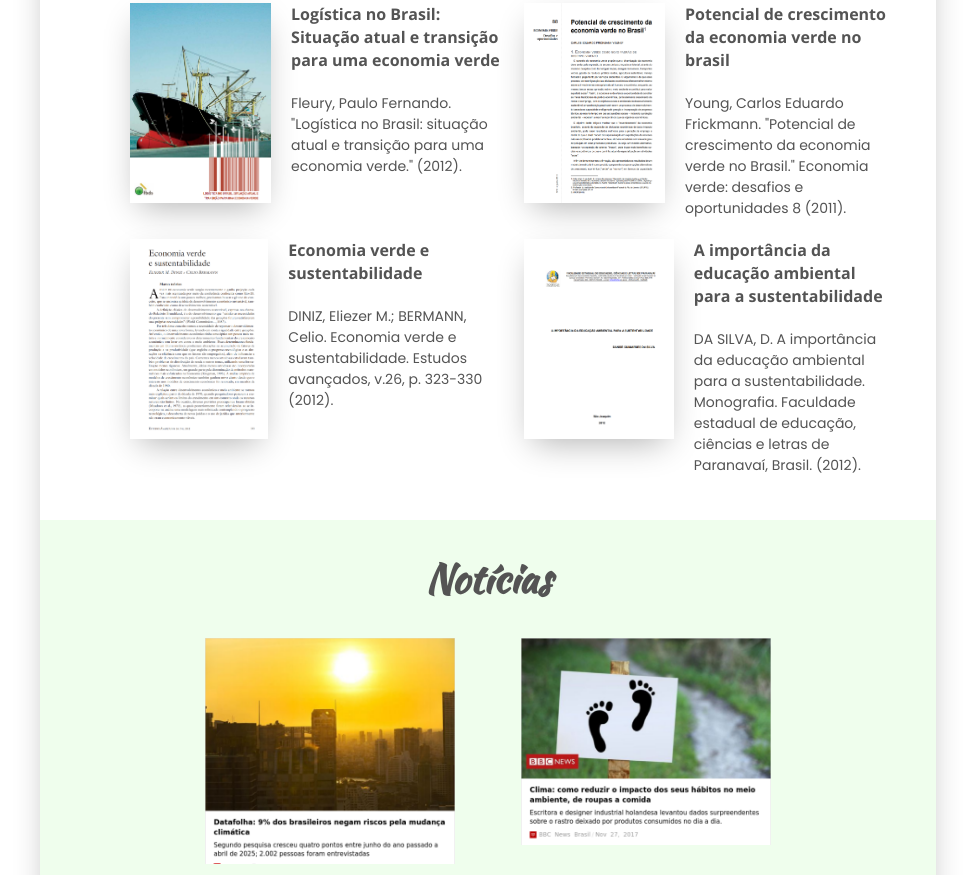
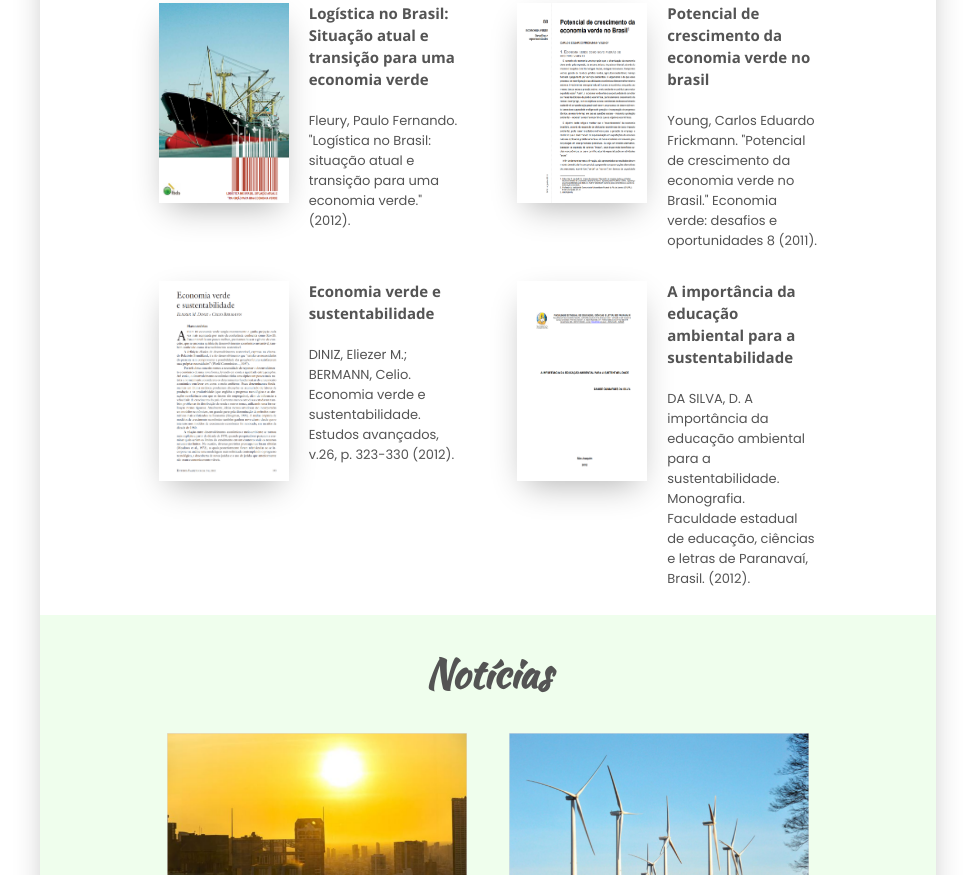
Before and after one commit to greenglister/greenglister, a plain HTML site: page blog.html in a window 1280 px wide. Shown: the part 1530-2405 px from the top of the page, without its empty margins (152-1127 px from the left). Drawn offline with nearby package versions, Linux system fonts and the light colour scheme.

Commit message:
media query blog

```diff
--- a/blog.html
+++ b/blog.html
@@ -116,15 +116,15 @@
                 </div>
 
                 <div class="noticia">
-                    <a href="https://www.bbc.com/portuguese/geral-42005695" target="_blank"><img src="imgs/noticias/n1.png" alt="noticia1" class="img-noticia"></a>
-                </div>
-
-                <div class="noticia">
                     <a href="https://www.bbc.com/portuguese/geral-42005695" target="_blank"><img src="imgs/noticias/n3.png" alt="noticia3" class="img-noticia"></a>
                 </div>
 
                 <div class="noticia">
                     <a href="https://www.bbc.com/portuguese/geral-42005695" target="_blank"><img src="imgs/noticias/n4.png" alt="noticia4" class="img-noticia"></a>
+                </div>
+
+                <div class="noticia">
+                    <a href="https://www.bbc.com/portuguese/geral-42005695" target="_blank"><img src="imgs/noticias/n1.png" alt="noticia1" class="img-noticia"></a>
                 </div>
             </div>
         </section>
--- a/styles/blog.css
+++ b/styles/blog.css
@@ -171,10 +171,8 @@ a.artigo p {
               MEDIA QUERIES
 ========================================
 */
-/* Responsividade para telas entre 1200px e 1440px */
-@media screen and (min-width: 1200px) and (max-width: 1440px) {
+@media screen and (min-width: 1220px) and (max-width: 1440px) {
 
-    /* Ajusta largura máxima para evitar que o conteúdo fique muito esticado */
     main {
         padding: 130px 120px 120px 120px;
         height: 2600px;
@@ -209,28 +207,36 @@ a.artigo p {
     .artigos-container {
         display: flex;
         flex-wrap: wrap;
-        justify-content: space-between;
-        gap: 20px;
     }
 
-    .artigos-container>div {
-        flex: 1 1 calc(48% - 10px);
-        max-width: 45%;
+    .nome-artigo {
+        font-size: 15px;
+    }
+
+    a.artigo{
+        width: 300px;
+    }
+
+    a.artigo p {
+        font-size: 13px;
     }
 
     .img-artigo {
-        width: 150px;
+        width: 130px;
+    }
+
+    .section-noticias{
+        top: 2060px;
     }
 
     .noticias-container {
         display: flex;
         flex-wrap: wrap;
         justify-content: space-evenly;
-        gap: 10px;
     }
 
     .img-noticia {
-        width: 250px;
+        width: 300px;
     }
 
     #voltar {
```
